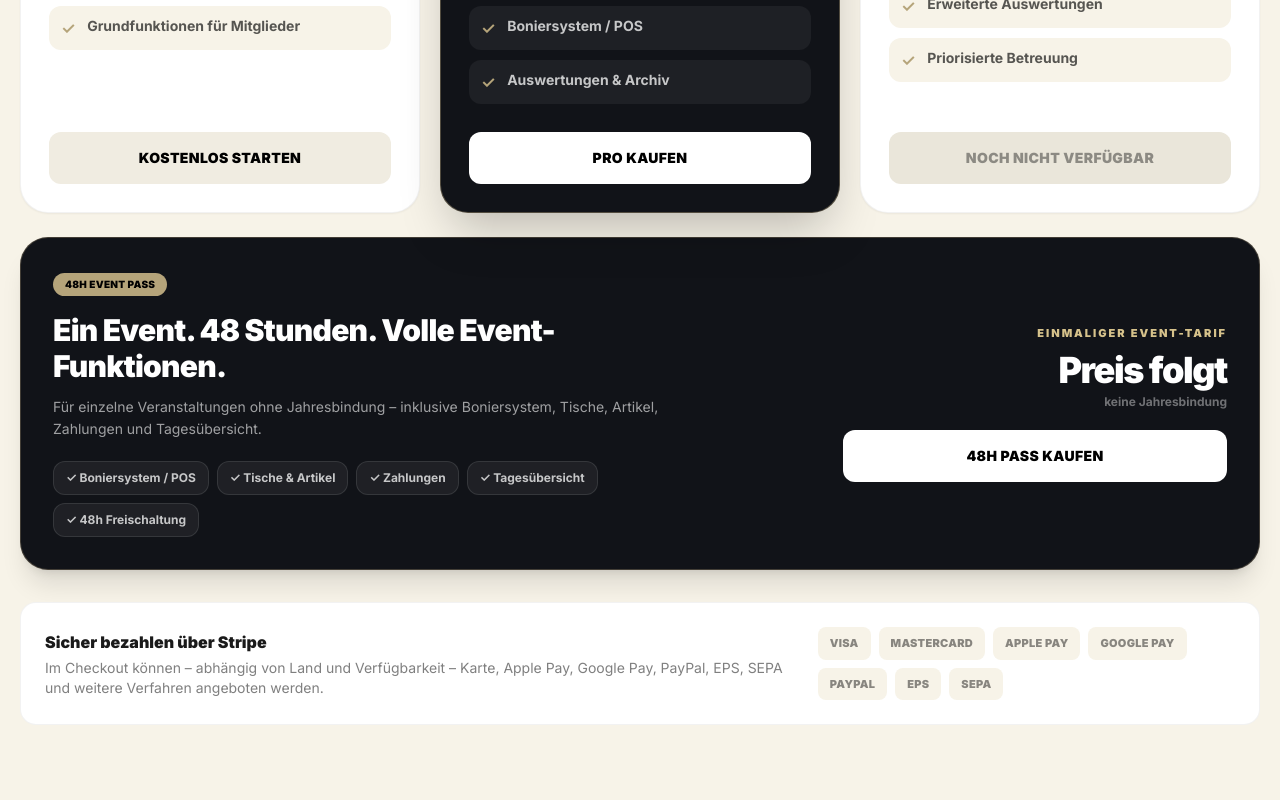
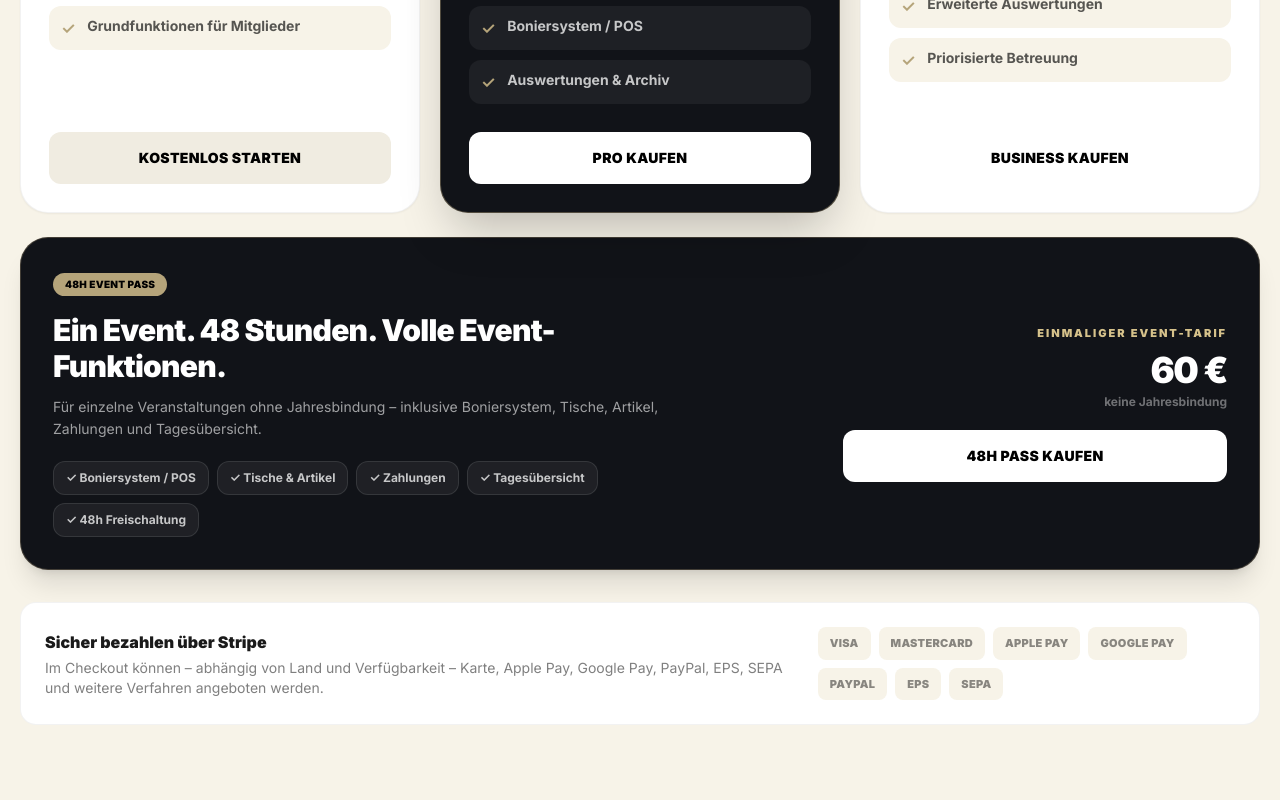
Before and after one commit to rainers79/core4X-landing, a React (Vite) app: page / in a window 1280 px wide. Shown: the part 2480-3280 px from the top of the page. Built offline with nearby package versions, Linux system fonts and the light colour scheme; no server answers.

Commit message:
Set business and event pricing

```diff
--- a/src/App.tsx
+++ b/src/App.tsx
@@ -7,6 +7,7 @@ const BRAND_ICON = `${APP_BASE}/icon-512.png`
 
 const STRIPE_LINKS = {
   pro: import.meta.env.VITE_STRIPE_PRO_URL || '',
+  business: import.meta.env.VITE_STRIPE_BUSINESS_URL || '',
   event48: import.meta.env.VITE_STRIPE_EVENT48_URL || '',
 }
 
@@ -166,7 +167,7 @@ type BillingCountry = 'AT' | 'DE'
 type CustomerType = 'association' | 'business' | 'private'
 
 const CheckoutButton: React.FC<{ plan: StripePlan; children: React.ReactNode; light?: boolean; onCheckout: (plan: StripePlan) => void }> = ({ plan, children, light, onCheckout }) => {
-  const disabled = !STRIPE_LINKS[plan] && plan !== 'pro'
+  const disabled = !STRIPE_LINKS[plan] && !['pro', 'business'].includes(plan)
 
   return (
     <button
@@ -219,7 +220,7 @@ const PurchaseModal: React.FC<{ plan: StripePlan; onClose: () => void }> = ({ pl
         body: JSON.stringify({
           ...form,
           product_key: plan,
-          billing_cycle: plan === 'event48' ? 'one_time' : 'yearly',
+          billing_cycle: plan === 'event48' ? 'one_time' : plan === 'business' ? 'monthly' : 'yearly',
         }),
       })
       const data = await response.json().catch(() => ({}))
@@ -236,7 +237,7 @@ const PurchaseModal: React.FC<{ plan: StripePlan; onClose: () => void }> = ({ pl
         return
       }
 
-      if (plan !== 'pro') {
+      if (!['pro', 'business'].includes(plan)) {
         throw new Error('Für dieses Produkt ist der Testmodus noch nicht verfügbar.')
       }
 
@@ -265,7 +266,7 @@ const PurchaseModal: React.FC<{ plan: StripePlan; onClose: () => void }> = ({ pl
         <div className="sticky top-0 bg-white/95 backdrop-blur border-b border-black/5 px-5 md:px-7 py-5 flex items-center justify-between">
           <div>
             <div className="text-[10px] font-black uppercase tracking-[0.18em] text-[#9A8A60]">Rechnungsdaten</div>
-            <h3 className="text-xl font-black mt-1">{plan === 'event48' ? '48h Event Pass' : 'Core4X Pro'} kaufen</h3>
+            <h3 className="text-xl font-black mt-1">{plan === 'event48' ? '48h Event Pass' : plan === 'business' ? 'Core4X Business' : 'Core4X Pro'} kaufen</h3>
           </div>
           <button type="button" onClick={onClose} disabled={loading} className="text-2xl font-black text-black/35 disabled:opacity-30">×</button>
         </div>
@@ -440,12 +441,12 @@ const Preise: React.FC = () => {
         <PreisCard
           eyebrow="Business"
           title="Für größere Strukturen"
-          price="Coming soon"
-          cadence="Preis und Start werden bekanntgegeben"
+          price="59 €"
+          cadence="pro Monat"
           description="Für Organisationen mit erweiterten Anforderungen, mehreren Bereichen oder zusätzlicher Betreuung."
           features={['Alle Pro-Funktionen', 'Erweiterte Rechte & Strukturen', 'Mehrere Organisationsbereiche', 'Erweiterte Auswertungen', 'Priorisierte Betreuung']}
-          badge="Coming soon"
-          action={<button disabled className="w-full py-4 rounded-xl bg-[#EAE6DA] text-black/40 text-sm font-black uppercase tracking-wide cursor-not-allowed">Noch nicht verfügbar</button>}
+          badge="Monatlich kündbar"
+          action={<CheckoutButton plan="business" light onCheckout={setCheckoutPlan}>Business kaufen</CheckoutButton>}
         />
       </div>
 
@@ -463,7 +464,7 @@ const Preise: React.FC = () => {
           </div>
           <div className="lg:text-right">
             <div className="text-[11px] font-black uppercase tracking-[0.18em] text-[#D6C28B]">Einmaliger Event-Tarif</div>
-            <div className="text-4xl font-black tracking-[-0.04em] mt-2">Preis folgt</div>
+            <div className="text-4xl font-black tracking-[-0.04em] mt-2">60 €</div>
             <div className="text-xs text-white/40 font-bold mt-1">keine Jahresbindung</div>
             <div className="mt-5 max-w-sm lg:ml-auto"><CheckoutButton plan="event48" light onCheckout={setCheckoutPlan}>48h Pass kaufen</CheckoutButton></div>
           </div>
@@ -547,8 +548,8 @@ const Zukunft: React.FC = () => (
 const faqItems = [
   ['Kann ich kostenlos starten?', 'Ja. Basic ist für den Einstieg vorgesehen und kann ohne Jahreslizenz genutzt werden.'],
   ['Was kostet Core4X Pro?', 'Der Einführungspreis beträgt 129 € pro Jahr statt regulär 180 €. Das entspricht einem Startvorteil von 51 €.'],
-  ['Wann ist Business verfügbar?', 'Business ist als erweiterter Tarif vorgesehen und aktuell noch nicht verfügbar. Preis und Start werden rechtzeitig bekanntgegeben.'],
-  ['Was ist der 48h Event Pass?', 'Eine zeitlich begrenzte Freischaltung für einzelne Veranstaltungen. Sie ist insbesondere für das Boniersystem und Eventfunktionen ohne Jahresbindung gedacht.'],
+  ['Was kostet Business?', 'Business kostet 59 € pro Monat und richtet sich an größere Organisationen mit erweiterten Strukturen.'],
+  ['Was ist der 48h Event Pass?', 'Der 48h Event Pass kostet einmalig 60 € und schaltet die Eventfunktionen für 48 Stunden frei.'],
   ['Welche Zahlungsarten gibt es?', 'Der Checkout wird über Stripe abgewickelt. Je nach Land und Verfügbarkeit können unter anderem Karten, Apple Pay, Google Pay, PayPal, EPS und SEPA angeboten werden.'],
 ]
 
```
